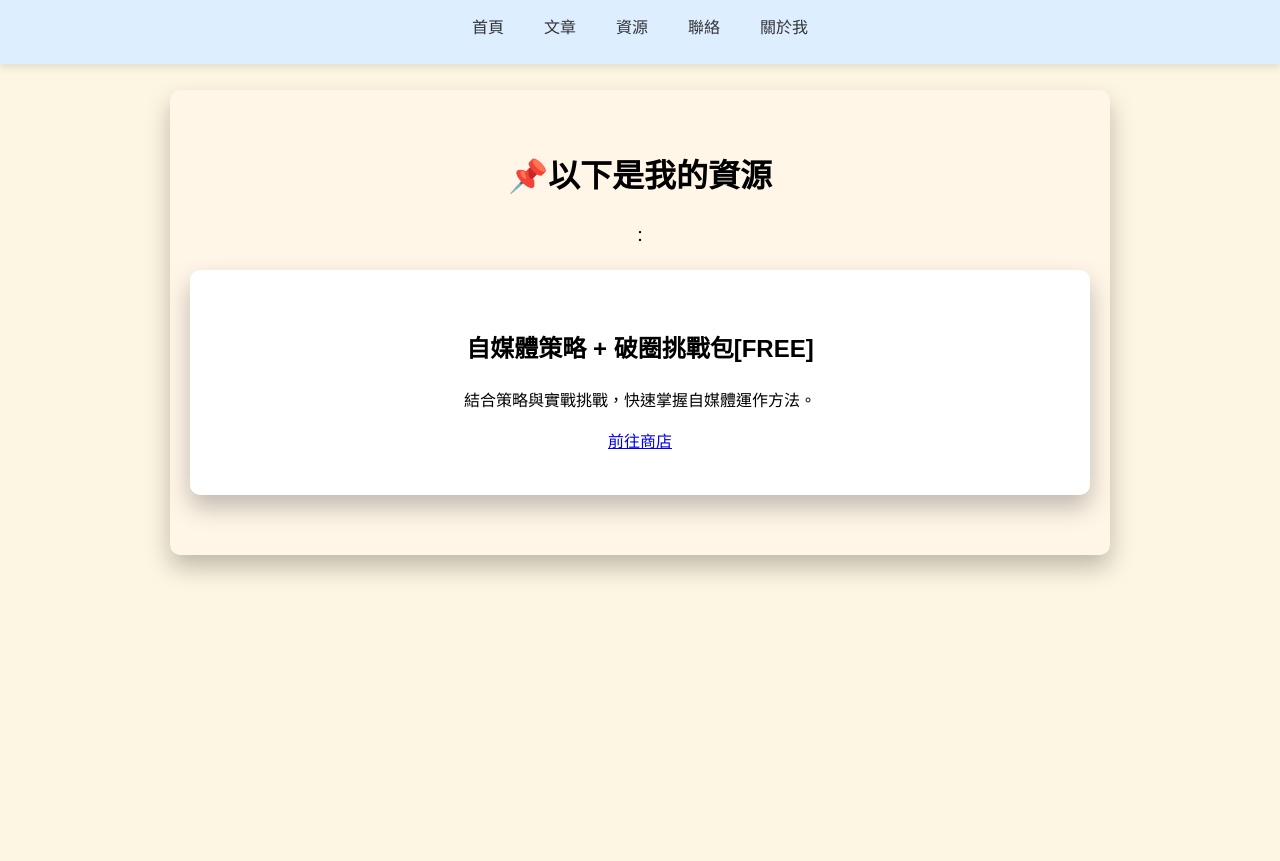
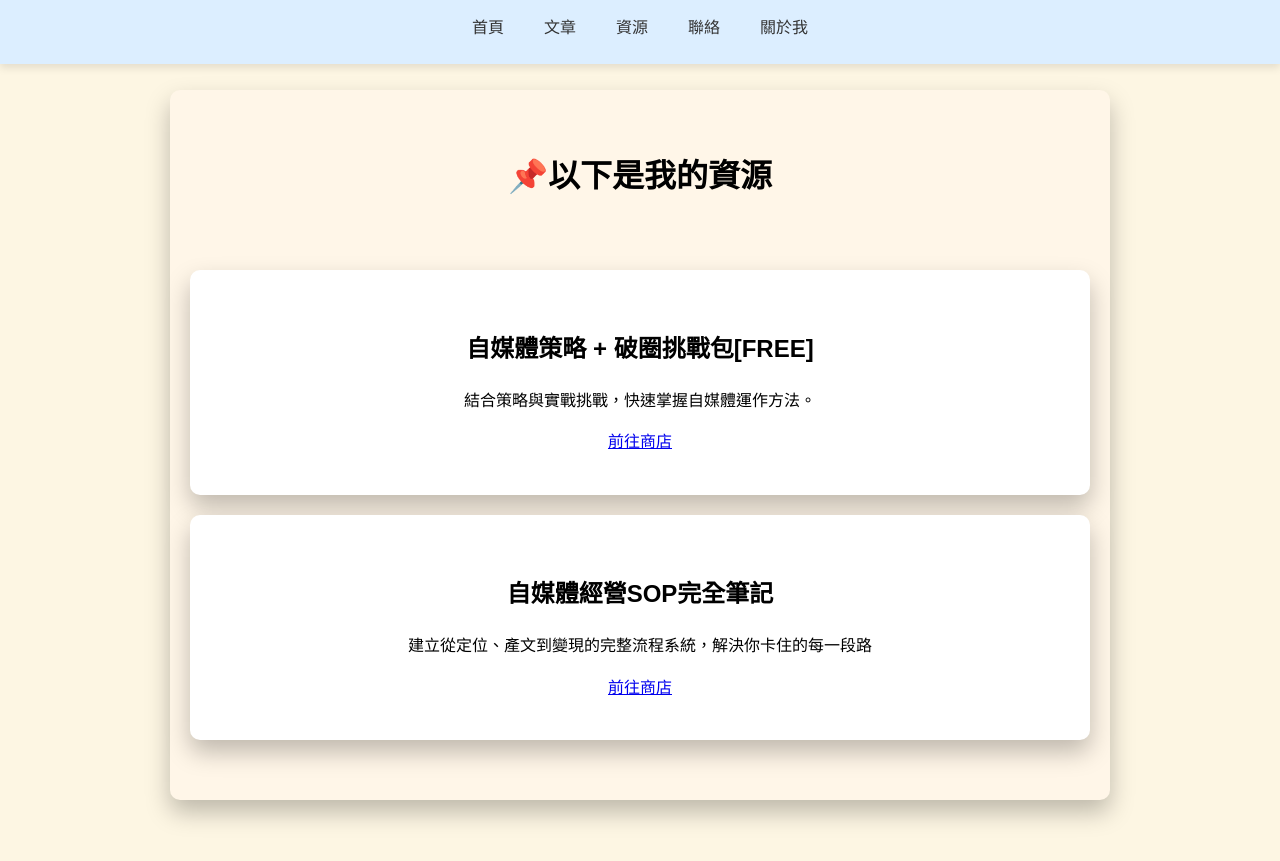
Before and after one commit to KenHAI666/Runing9TO5, a Jekyll site: the page built from resources.md, in a window 1280 px wide. Shown: the top 861 px of the page. Built offline with Jekyll 4.4.1, drawn with Linux system fonts in a browser that asks for light colours.

Commit message:
Update resources.md

```diff
--- a/resources.md
+++ b/resources.md
@@ -6,9 +6,15 @@ keywords: 自媒體, 資源, 工具, 教學, K叔
 ---
 
 <div class="card-section" style="background:#fff6e8;">
-<H1>📌以下是我的資源</H1>：  <br>
+<H1>📌以下是我的資源</H1> <br>
 <div class="card-section">
   <h2>自媒體策略 + 破圈挑戰包[FREE] </h2>
   <p>結合策略與實戰挑戰，快速掌握自媒體運作方法。</p>
   <a href="https://portaly.cc/Uncleken/product/jXFxr1YZGMN04GIL8uiE" target="_blank" class="btn">前往商店</a>
 </div>
+
+<div class="card-section">
+  <h2>自媒體經營SOP完全筆記 </h2>
+  <p>建立從定位、產文到變現的完整流程系統，解決你卡住的每一段路</p>
+  <a href="https://portaly.cc/Uncleken/product/jXFxr1YZGMN04GIL8uiE" target="_blank" class="btn">前往商店</a>
+</div>
```
